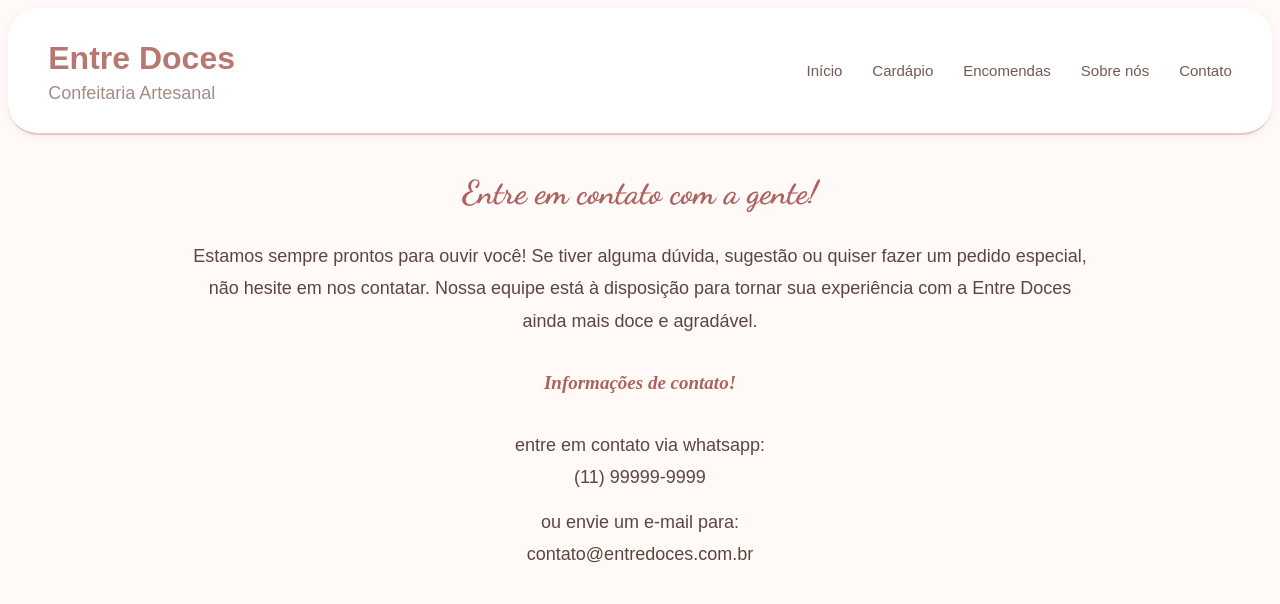
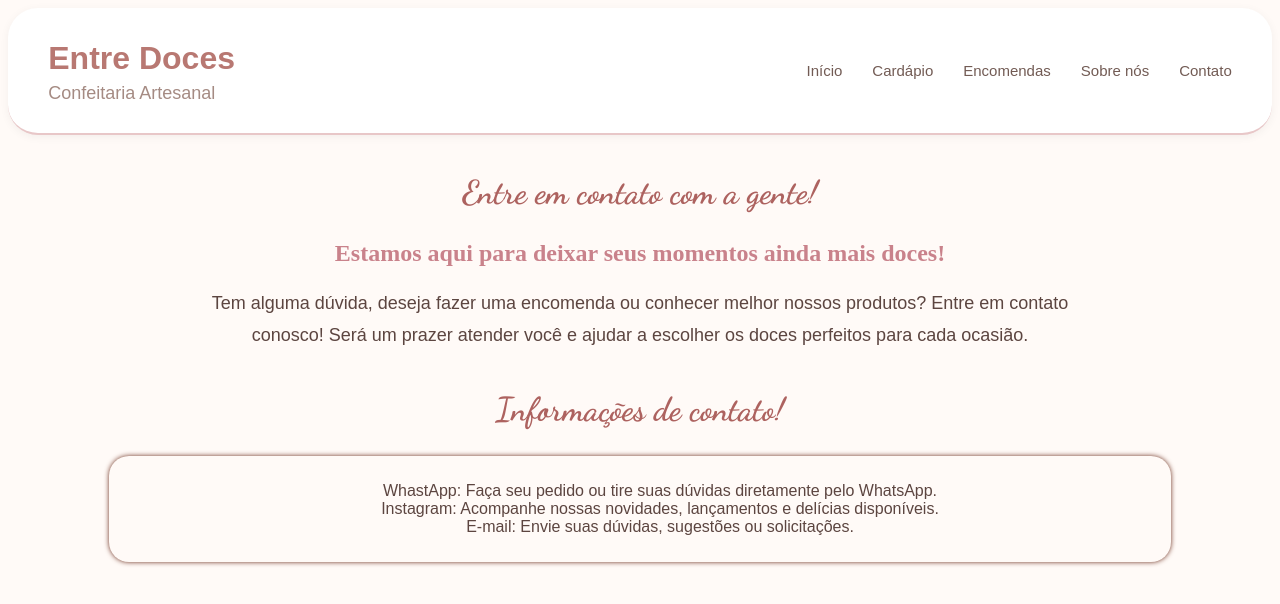
Before and after one commit to saraponciano/entre-doces, a plain HTML site: page contatos.html in a window 1280 px wide. Drawn offline with Linux system fonts and the light colour scheme.

Commit message:
contatos atualicao

```diff
--- a/contatos.html
+++ b/contatos.html
@@ -35,20 +35,29 @@
         <h1>Entre em contato com a gente!</h1>
         </hgroup>
 
+        <hgroup class="titulos">
+            <h2>Estamos aqui para deixar seus momentos ainda mais doces!</h2>
+        </hgroup>
+
     <span class="texto">
-        <p>Estamos sempre prontos para ouvir você! Se tiver alguma dúvida, sugestão ou quiser fazer um pedido especial,
-            não hesite em nos contatar. Nossa equipe está à disposição para tornar sua experiência com a Entre Doces ainda mais doce e agradável.</p>
+        <p>Tem alguma dúvida, deseja fazer uma encomenda ou conhecer melhor nossos produtos? Entre em contato conosco!
+         Será um prazer atender você e ajudar a escolher os doces perfeitos para cada ocasião.</p>
     </span>
-   <div>
 
-    <hgroup class="titulos">
-         <h3>Informações de contato!</h3>
+    <hgroup class="titulo_inicial">
+         <h1>Informações de contato!</h1>
    </hgroup>
 
-   <span class="texto">
-        <p> entre em contato via whatsapp:<br> (11) 99999-9999</p>
-        <p> ou envie um e-mail para: <br>contato@entredoces.com.br</p>
-</span>
+   <div class="contatos">
+        <ul style="list-style: none;">
+            <li>WhastApp: Faça seu pedido ou tire suas dúvidas diretamente pelo WhatsApp.</li>
+            <li>Instagram: Acompanhe nossas novidades, lançamentos e delícias disponíveis.</li>
+            <li>E-mail: Envie suas dúvidas, sugestões ou solicitações.</li>
+        </ul>
     </div>
 
+    <!--<hgroup class="titulos">
+        <h3></h3>
+    </hgroup>
+-->
     </article>
--- a/style.css
+++ b/style.css
@@ -72,7 +72,7 @@ hgroup.titulos{
 hgroup.titulos h3{
     color: #ad625f;
     font-size: 19px;
-    font-style: italic;
+    font-family: 'Playfair Display', serif;
     text-align: center;
     margin: 35px 0;
 }
@@ -214,8 +214,6 @@ div.categoria {
     box-shadow: 0 4px 10px rgba(92, 69, 64, 0.12);
     width: 80%;
     margin: 30px auto;
-
-
 }
 
 
@@ -236,8 +234,6 @@ table {
     border-collapse: collapse;
     width: 100%;
     margin: 30px auto;
-
-
 }
 
 
@@ -400,3 +396,16 @@ div.localizacao_mapa{
     border: none;
     border-radius: 15px;
 }
+
+/*contatos*/
+div.contatos{
+    box-shadow: 0 0 5px #6b2e1d;
+    border-radius: 20px;
+    padding: 10px;
+    text-align: center;
+    transition: 0.3s;
+}
+div.contatos:hover{
+     transform: translateY(-6px);
+    box-shadow: 0 5px 15px rgba(92, 69, 64, 0.12);
+}
```
Lines whose indentation alone changed are shown as unchanged.
